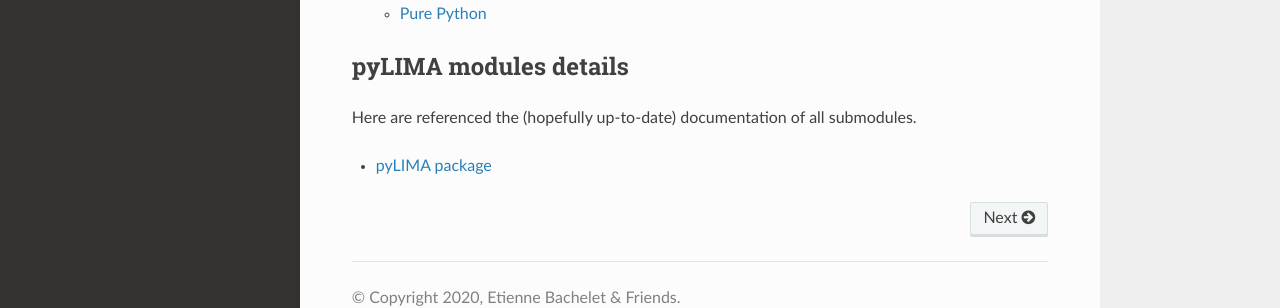
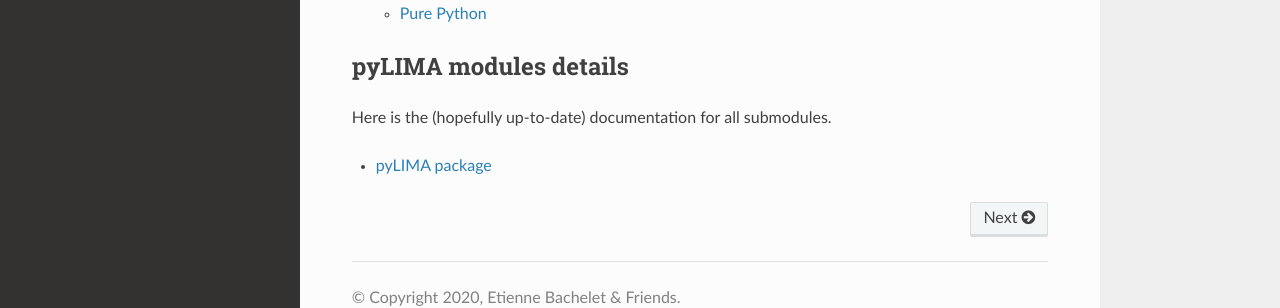
Before and after one commit to ebachelet/pyLIMA, a Sphinx documentation site: the page built from docs/index.rst, in a window 1280 px wide. Shown: the part 506-814 px from the top of the page. Built offline with Sphinx 7.4.7 and the Read the Docs theme 2.0.0, drawn with Linux system fonts in a browser that asks for light colours.

Commit message:
Update docs with all submodules**2

```diff
--- a/docs/conf.py
+++ b/docs/conf.py
@@ -14,7 +14,7 @@
 #
 import os
 import sys
-sys.path.insert(0, os.path.abspath('../..'))
+sys.path.insert(0, os.path.abspath('../pyLIMA/'))
 
 
 # -- Project information -----------------------------------------------------
@@ -39,6 +39,7 @@
 # extensions coming with Sphinx (named 'sphinx.ext.*') or your custom
 # ones.
 extensions = [
+    'sphinx.ext.autosummary',
     'sphinx.ext.autodoc',
     'sphinx.ext.doctest',
     'sphinx.ext.intersphinx',
@@ -50,6 +51,7 @@
     'sphinx.ext.githubpages',
     'sphinx.ext.napoleon'
 ]
+autosummary_generate = True
 
 # Add any paths that contain templates here, relative to this directory.
 templates_path = ['_templates']
--- a/docs/index.rst
+++ b/docs/index.rst
@@ -24,8 +24,8 @@
 pyLIMA modules details
 ----------------------
 
-Here are referenced the (hopefully up-to-date) documentation
-of all submodules.
+Here is the (hopefully up-to-date) documentation
+for all submodules.
 
 .. toctree::
    :maxdepth: 1
--- a/docs/source/pyLIMA.rst
+++ b/docs/source/pyLIMA.rst
@@ -1,8 +1,5 @@
 pyLIMA package
 ==============
-
-Submodules
-----------
 
 pyLIMA.event module
 -------------------
```
